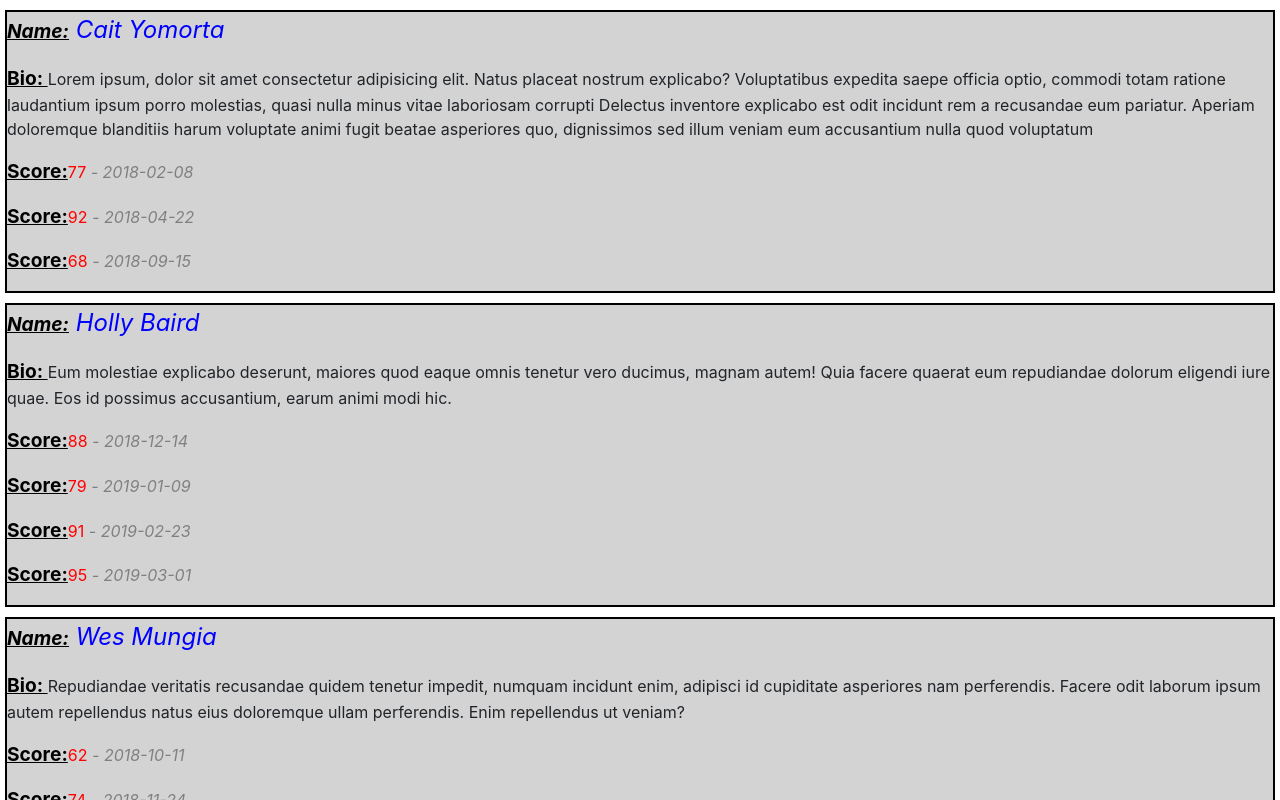
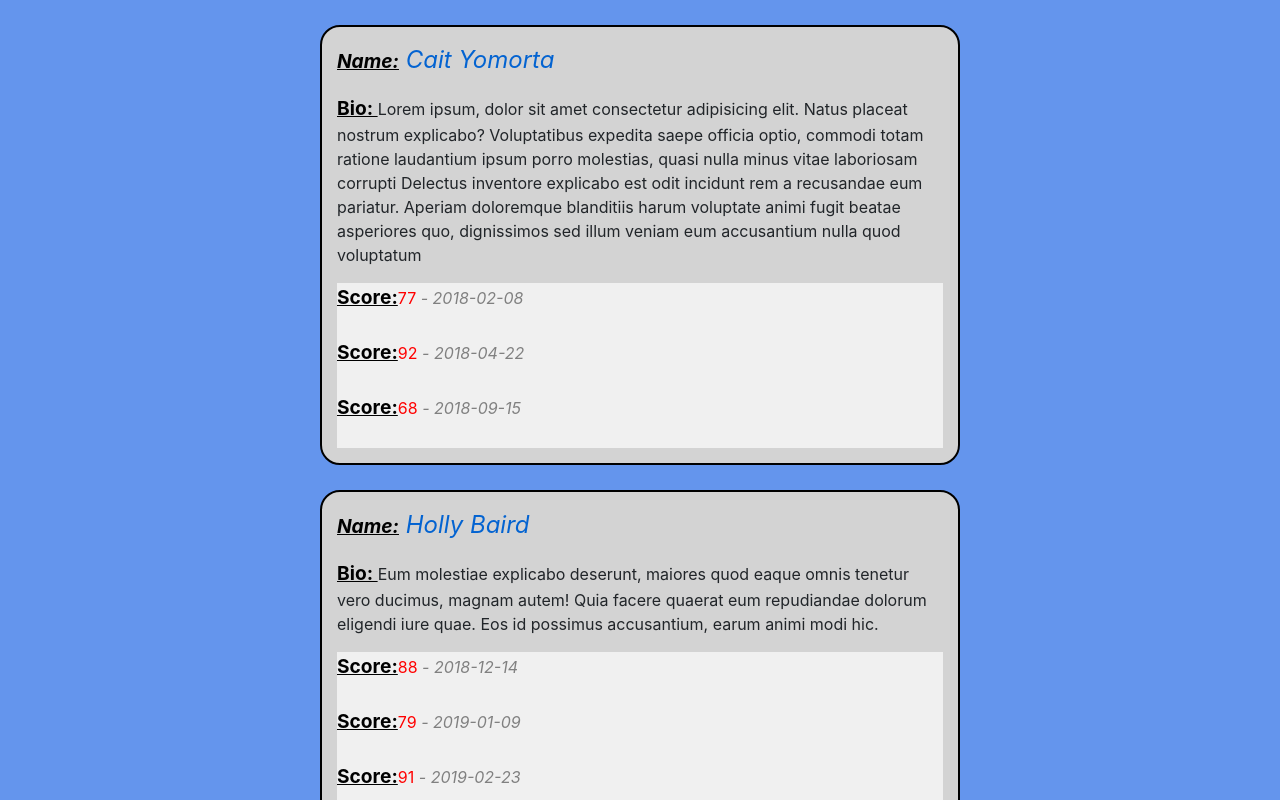
Before and after one commit to Jeremyhaglerr/react-students, a React (Create React App) app: page / in a window 1280 px wide. Shown: the top 800 px of the page. Built offline with nearby package versions, Linux system fonts and the light colour scheme.

Commit message:
add styling to support bootstrap card

```diff
--- a/src/App.css
+++ b/src/App.css
@@ -1,18 +1,28 @@
+
+body {
+  background-color: cornflowerblue;
+}
+
 
 .student {
-  margin: 10px 5px;
+  padding: 15px;
   background-color: lightgray;
   border: solid 2px black;
+  width: 50vw;
+  margin: 25px auto;
+  border-radius: 20px;
 }
 
 .name {
   font-style: italic;
   font-size: 1.5rem;
-  color: blue;
+  color: rgb(3, 99, 209);
 }
 
 .score{
-  color: red;
+  color: rgb(255, 0, 0);
+  background-color: rgb(240, 240, 240);
+  height: 55px;
 }
 
 .title {
```
